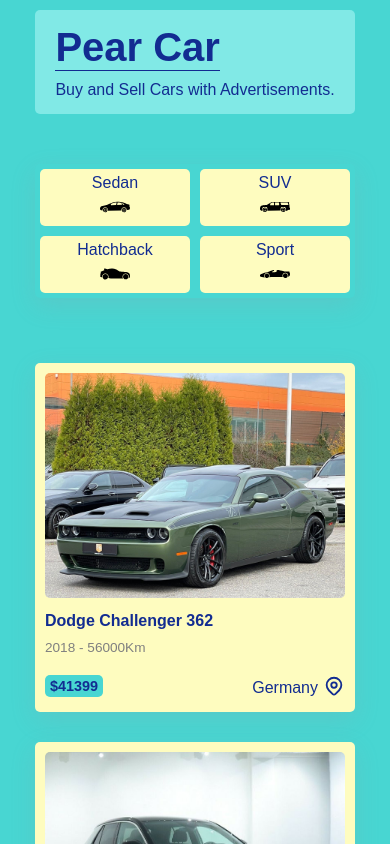
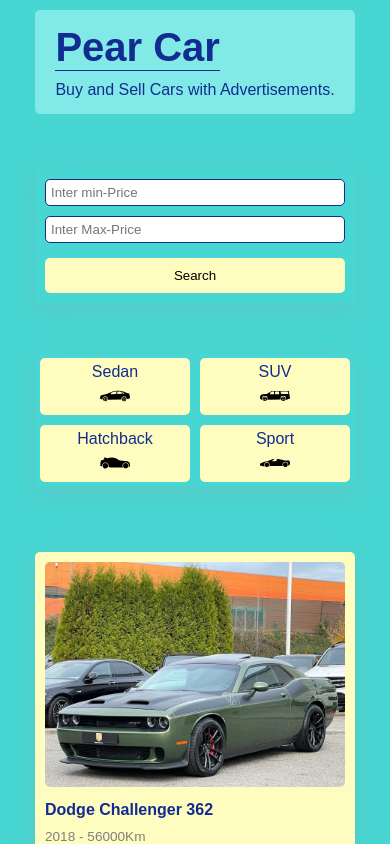
Before and after one commit to golabisib/CarStore, a Next.js app in the folder pearcar/: page /cars in a window 390 px wide. Shown: the top 844 px of the page. Built offline with nearby package versions, Linux system fonts and the light colour scheme.

Commit message:
Fix: The searchPart without logic is add.

```diff
--- /dev/null
+++ b/pearcar/components/modules/SearchBar.js
@@ -0,0 +1,15 @@
+import styles from '../../styles/SearchBar.module.scss'
+
+function SearchBar() {
+  return (
+    <div className={styles.container}>
+        <div>
+            <input placeholder='Inter min-Price'/>
+            <input placeholder='Inter Max-Price'/>
+        </div>
+        <button>Search</button>
+    </div>
+  )
+}
+
+export default SearchBar
--- a/pearcar/pages/cars/index.js
+++ b/pearcar/pages/cars/index.js
@@ -1,11 +1,13 @@
 import Categories from "@/components/modules/Categories";
+import SearchBar from "@/components/modules/SearchBar";
 import CarsPage from "@/components/templates/CarsPage";
 import carsData from "@/data/carsData";
 
 function Details() {
   return (
     <div>
-        <Categories />
+      <SearchBar />
+      <Categories />
       <CarsPage carsData={carsData} />
     </div>
   );
--- /dev/null
+++ b/pearcar/styles/SearchBar.module.scss
@@ -0,0 +1,46 @@
+@import 'colors';
+.container {
+    box-shadow: rgba(149, 157, 165, 0.2) 0px 8px 24px;
+    width: 440px;
+    margin: 50px auto;
+    padding: 5px;
+    display: flex;
+    justify-content: space-between;
+  }
+
+  .container div {
+    display: flex;
+    flex-direction: column;
+    width: 100%;
+  }
+  .container input {
+    border: 1px solid $darkBlueColor ;
+    border-radius: 5px;
+    padding: 5px;
+    margin: 5px 0;
+  }
+
+  .container button {
+    margin: 5px 0;
+    background-color: $khakiColor  ;
+    border: none;
+    padding: 10px;
+    border-radius: 5px;
+    cursor: pointer;
+    margin-left: 10px;
+  }
+
+  @media (max-width: 600px) {
+    .container {
+      width: 320px;
+      flex-wrap: wrap;
+      justify-content: center;
+    }
+    .container button {
+      width: 100%;
+      margin: 5px;
+    }
+    .container div {
+      margin: 5px;
+    }
+  }
```
